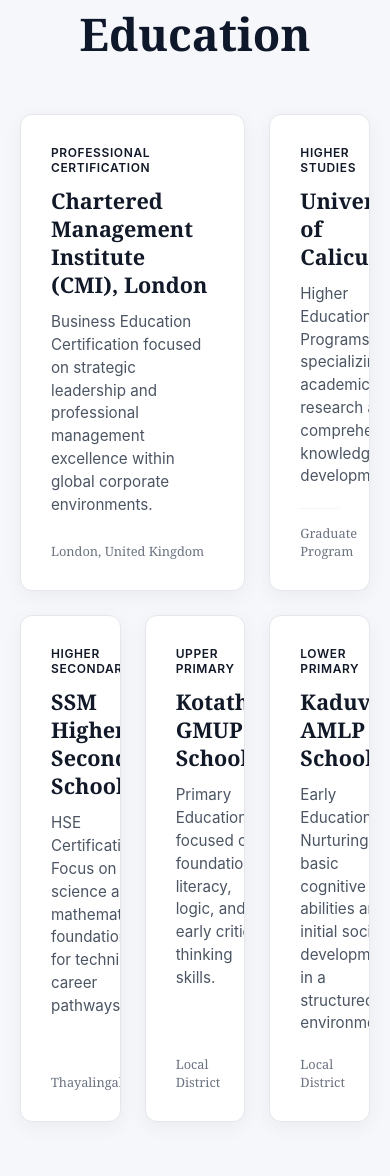
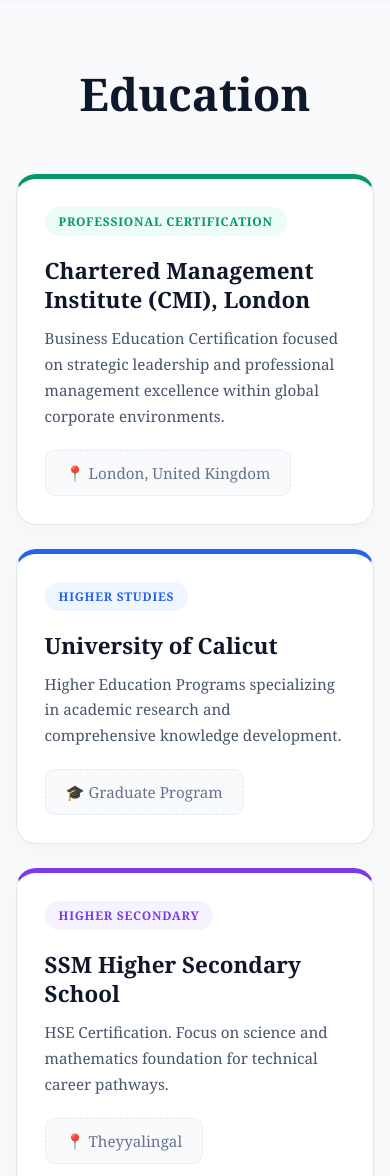
Before and after one commit to minshak/musthak-portfolio, a plain HTML site: page index.html in a window 390 px wide. Shown: the part 2000-3176 px from the top of the page. Drawn offline with nearby package versions, Linux system fonts and the light colour scheme.

```diff
--- a/index.html
+++ b/index.html
@@ -80,58 +80,63 @@
         </div>
     </div>
 </section>
+<!-- UPDATED MODERN EDUCATION SECTION -->
     <section id="education">
         <h1 class="title">Education</h1>
 
-    <div class="education-bento-container">
-        <!-- Card 1: CMI London (Large Block) -->
-        <div class="edu-bento-card large-span">
-            <span class="detail-badge">Professional Certification</span>
-            <h3 class="item-name">Chartered Management Institute (CMI), London</h3>
-            <p class="sub-text">Business Education Certification focused on strategic leadership and professional management excellence within global corporate environments.</p>
-            <div class="card-footer">
-                <span class="footer-meta">London, United Kingdom</span>
-            </div>
+        <div class="education-interface-wrapper">
+            <!-- Left Navigation Tabs (Visible on Desktop) -->
+            <div class="edu-navigation-tabs">
+                <button class="edu-tab-btn active" onclick="switchEduTab(event, 'cert-cmi')">Professional Certification</button>
+                <button class="edu-tab-btn" onclick="switchEduTab(event, 'edu-calicut')">Higher Studies</button>
+                <button class="edu-tab-btn" onclick="switchEduTab(event, 'edu-ssm')">Higher Secondary</button>
+                <button class="edu-tab-btn" onclick="switchEduTab(event, 'edu-gmup')">Upper Primary</button>
+                <button class="edu-tab-btn" onclick="switchEduTab(event, 'edu-amlp')">Lower Primary</button>
             </div>
 
-        <!-- Card 2: Calicut University -->
-        <div class="edu-bento-card">
-            <span class="detail-badge">Higher Studies</span>
-            <h3 class="item-name">University of Calicut</h3>
-            <p class="sub-text">Higher Education Programs specializing in academic research and comprehensive knowledge development.</p>
-            <div class="card-footer divider-top">
-                <span class="footer-meta">Graduate Program</span>
-            </div>
+            <!-- Content Display Deck (Converts to scrolling cards on Mobile Viewports) -->
+            <div class="edu-content-deck">
+
+                <!-- Card 1 -->
+                <div id="cert-cmi" class="edu-display-card active-panel">
+                    <span class="edu-tag-label cert-tag">Professional Certification</span>
+                    <h3 class="edu-institution-title">Chartered Management Institute (CMI), London</h3>
+                    <p class="edu-description-text">Business Education Certification focused on strategic leadership and professional management excellence within global corporate environments.</p>
+                    <div class="edu-card-meta">📍 London, United Kingdom</div>
                 </div>
 
-        <!-- Card 3: SSM Higher Secondary -->
-        <div class="edu-bento-card">
-            <span class="detail-badge">Higher Secondary</span>
-            <h3 class="item-name">SSM Higher Secondary School</h3>
-            <p class="sub-text">HSE Certification. Focus on science and mathematics foundation for technical career pathways.</p>
-            <div class="card-footer">
-                <span class="footer-meta">Thayalingal</span>
-            </div>
+                <!-- Card 2 -->
+                <div id="edu-calicut" class="edu-display-card">
+                    <span class="edu-tag-label higher-tag">Higher Studies</span>
+                    <h3 class="edu-institution-title">University of Calicut</h3>
+                    <p class="edu-description-text">Higher Education Programs specializing in academic research and comprehensive knowledge development.</p>
+                    <div class="edu-card-meta">🎓 Graduate Program</div>
                 </div>
 
-        <!-- Card 4: Kotathangadi GMUP -->
-        <div class="edu-bento-card">
-            <span class="detail-badge">Upper Primary</span>
-            <h3 class="item-name">Kotathangadi GMUP School</h3>
-            <p class="sub-text">Primary Education focused on foundational literacy, logic, and early critical thinking skills.</p>
-            <div class="card-footer">
-                <span class="footer-meta">Local District</span>
-            </div>
+                <!-- Card 3 -->
+                <div id="edu-ssm" class="edu-display-card">
+                    <span class="edu-tag-label school-tag">Higher Secondary</span>
+                    <h3 class="edu-institution-title">SSM Higher Secondary School</h3>
+                    <p class="edu-description-text">HSE Certification. Focus on science and mathematics foundation for technical career pathways.</p>
+                    <div class="edu-card-meta">📍 Theyyalingal</div>
                 </div>
 
-        <!-- Card 5: Kaduvalur AMLP -->
-        <div class="edu-bento-card">
-            <span class="detail-badge">Lower Primary</span>
-            <h3 class="item-name">Kaduvalur AMLP School</h3>
-            <p class="sub-text">Early Education. Nurturing basic cognitive abilities and initial social development in a structured environment.</p>
-            <div class="card-footer">
-                <span class="footer-meta">Local District</span>
+                <!-- Card 4 -->
+                <div id="edu-gmup" class="edu-display-card">
+                    <span class="edu-tag-label school-tag">Upper Primary</span>
+                    <h3 class="edu-institution-title">Kottathangadi GMUP School</h3>
+                    <p class="edu-description-text">Primary Education focused on foundational literacy, logic, and early critical thinking skills.</p>
+                    <div class="edu-card-meta">📍 Local District</div>
                 </div>
+
+                <!-- Card 5 -->
+                <div id="edu-amlp" class="edu-display-card">
+                    <span class="edu-tag-label school-tag">Lower Primary</span>
+                    <h3 class="edu-institution-title">Kaduvallur AMLP School</h3>
+                    <p class="edu-description-text">Early Education. Nurturing basic cognitive abilities and initial social development in a structured environment.</p>
+                    <div class="edu-card-meta">📍 Local District</div>
+                </div>
+
             </div>
         </div>
     </section>
@@ -153,27 +158,27 @@
                 tailored for publications and digital media.</p>
             </div>
             <div class="card">
-                <img src="journalism.jpeg">
+                <img src="film.jpeg" alt="documentary">
                 <h2>Documentry & Docufiction Filmmaking</h2>
                 <p>Specialized in visual storytelling through both factual and hybrid formats, this service blends real-life documentation
                  with creative narration. It focuses on producing impactful films that highlight social issues,
                  human experiences, and meaningful narratives with cinematic expression.</p>
             </div>
             <div class="card">
-                <img src="journalism.jpeg" alt="cartoon">
+                <img src="cartoon.jpeg" alt="cartoon">
                 <h2>Illustration and Cartoon Design</h2>
                 <p>Creative visual communication through illustrations and cartoons that simplify complex ideas and enhance storytelling.
                 This service combines artistic expression with conceptual thinking to produce engaging visuals for media,
                 publications, and digital platforms.</p>
             </div>
             <div class="card">
-                <img src="editing.jpeg" alt="story">
+                <img src="social.jpeg" alt="story">
                 <h2>Social Awareness Content Creation </h2>
                 <p>Focused on creating impactful content that highlights social issues and encourages awareness and change. This service uses storytelling, visuals,
                 and media strategies to communicate important messages that inspire understanding and action.</p>
             </div>
             <div class="card">
-                <img src="journalism.jpeg">
+                <img src="story.jpeg">
                 <h2>Story development & Script Writing</h2>
                 <p>This service involves building strong narratives from concept to script, including character development, plot structuring, and dialogue writing.
                 It is tailored for films, documentaries, and digital content, ensuring engaging and well-paced storytelling.</p>
@@ -395,6 +400,14 @@
     <p>Info. Support. Marketing</p>
 </footer>
 <script>
+   function switchEduTab(event, targetPanelId) {
+    const tabButtons = document.querySelectorAll('.edu-tab-btn');
+    tabButtons.forEach(btn => btn.classList.remove('active'));
+    const displayPanels = document.querySelectorAll('.edu-display-card');
+    displayPanels.forEach(panel => panel.classList.remove('active-panel'));
+    event.currentTarget.classList.add('active');
+    document.getElementById(targetPanelId).classList.add('active-panel');
+}
     function toggleMenu(){
         document.getElementById("menu").classList.toggle("active");
     }
--- a/style.css
+++ b/style.css
@@ -222,86 +222,188 @@
 }
 
 /* Education section */
+
 #education {
-    padding-bottom: 80px;
+    padding: 90px 8%;
+    background-color: #f8fafc;
     box-sizing: border-box;
 }
 
-.education-bento-container {
-    display: grid;
-    grid-template-columns: repeat(3, 1fr);
-    gap: 24px;
+.education-interface-wrapper {
+    display: flex;
+    gap: 40px;
     max-width: 1100px;
-    margin: 20px auto;
-    padding: 0 20px;
-    box-sizing: border-box;
+    margin: 40px auto 0 auto;
+    background: #ffffff;
+    padding: 30px;
+    border-radius: 24px;
+    box-shadow: 0 10px 30px rgba(15, 23, 42, 0.04);
+    border: 1px solid #e2e8f0;
 }
 
-.edu-bento-card {
-    background-color: #ffffff;
-    border: 1px solid #e5e7eb;
-    border-radius: 12px;
-    padding: 30px;
+/* Sidebar Tab Columns */
+.edu-navigation-tabs {
     display: flex;
     flex-direction: column;
-    justify-content: space-between;
-    box-sizing: border-box;
-    overflow: hidden;
-    min-height: 250px;
-    box-shadow: 0 5px 20px rgba(0, 0, 0, 0.05);
-    transition: 0.4s;
+    gap: 12px;
+    width: 320px;
+    min-width: 320px;
+    border-right: 2px solid #f1f5f9;
+    padding-right: 20px;
 }
 
-.large-span {
-    grid-column: span 2;
+.edu-tab-btn {
+    background: transparent;
+    border: none;
+    padding: 16px 20px;
+    text-align: left;
+    font-size: 1rem;
+    font-weight: 600;
+    color: #64748b;
+    cursor: pointer;
+    border-radius: 12px;
+    transition: all 0.3s cubic-bezier(0.4, 0, 0.2, 1);
 }
 
-.edu-bento-card:hover {
-    transform: translateY(-10px);
-    box-shadow: 0 15px 35px rgba(37, 99, 235, 0.2);
-    border-color: #d1d5db;
+.edu-tab-btn:hover {
+    background-color: #f1f5f9;
+    color: #0f172a;
+    padding-left: 25px;
 }
 
-.edu-bento-card .detail-badge {
-    font-family: -apple-system, BlinkMacSystemFont, "Segoe UI", Roboto, sans-serif;
-    font-size: 0.75rem;
-    font-weight: 600;
-    text-transform: uppercase;
-    letter-spacing: 0.05em;
-    color: #111827;
-    margin-bottom: 12px;
-    display: block;
+.edu-tab-btn.active {
+    background-color: #0f172a;
+    color: #ffffff;
+    box-shadow: 0 4px 12px rgba(15, 23, 42, 0.15);
 }
 
-.edu-bento-card .item-name {
-    font-family: 'Georgia', 'Times New Roman', serif;
-    font-size: 1.35rem;
+/* Panel Deck Control Base */
+.edu-content-deck {
+    flex-grow: 1;
+    position: relative;
+    display: flex;
+    align-items: center;
+}
+
+.edu-display-card {
+    display: none;
+    width: 100%;
+    animation: fadePanelIn 0.5s ease forward;
+}
+
+/* Desktop toggle control helper class */
+.edu-display-card.active-panel {
+    display: flex;
+    flex-direction: column;
+}
+
+@keyframes fadePanelIn {
+    from { opacity: 0; transform: translateY(8px); }
+    to { opacity: 1; transform: translateY(0); }
+}
+
+/* Decorative Design Badges */
+.edu-tag-label {
+    align-self: flex-start;
+    font-size: 0.75rem;
     font-weight: 700;
-    color: #111827;
-    margin: 0 0 12px 0;
+    text-transform: uppercase;
+    letter-spacing: 0.06em;
+    padding: 6px 14px;
+    border-radius: 30px;
+    margin-bottom: 20px;
+}
+.cert-tag { background: #ecfdf5; color: #059669; }
+.higher-tag { background: #eff6ff; color: #2563eb; }
+.school-tag { background: #f5f3ff; color: #7c3aed; }
+
+.edu-institution-title {
+    font-family: 'Georgia', serif;
+    font-size: 2rem;
+    color: #0f172a;
+    margin: 0 0 16px 0;
     line-height: 1.3;
 }
 
-.edu-bento-card .sub-text {
-    font-family: -apple-system, BlinkMacSystemFont, "Segoe UI", Roboto, sans-serif;
-    font-size: 0.95rem;
-    line-height: 1.5;
-    color: #4b5563;
-    margin: 0 auto 20px 0;
+.edu-description-text {
+    font-size: 1.05rem;
+    color: #475569;
+    line-height: 1.7;
+    margin: 0 0 30px 0;
 }
 
-.card-footer {
-    margin-top: auto;
-    font-family: -apple-system, BlinkMacSystemFont, "Segoe UI", Roboto, sans-serif;
-    font-size: 0.8rem;
-    color: #6b7280;
+.edu-card-meta {
+    font-size: 0.95rem;
+    font-weight: 500;
+    color: #64748b;
+    background: #f8fafc;
+    padding: 12px 20px;
+    border-radius: 10px;
+    align-self: flex-start;
+    border: 1px dashed #e2e8f0;
 }
 
-.divider-top {
-    border-top: 1px solid #f3f4f6;
-    padding-top: 15px;
+@media (max-width: 991px) {
+    #education {
+        padding: 60px 4%;
+    }
+
+    .education-interface-wrapper {
+        flex-direction: column;
+        background: transparent;
+        border: none;
+        box-shadow: none;
+        padding: 0;
+        gap: 0;
+    }
+
+    /* Completely hide navigation buttons on mobile to avoid boring list clutter */
+    .edu-navigation-tabs {
+        display: none;
+    }
+
+    .edu-content-deck {
+        display: flex;
+        flex-direction: column;
+        gap: 24px;
+        width: 100%;
+    }
+
+    /* Transform cards into eye-catching standalone blocks on mobile */
+    .edu-display-card {
+        display: flex !important;
+        flex-direction: column;
+        background: #ffffff;
+        padding: 28px;
+        border-radius: 20px;
+        border: 1px solid #e2e8f0;
+        border-top: 5px solid #0f172a;
+        box-shadow: 0 6px 20px rgba(0, 0, 0, 0.03);
+        transition: transform 0.3s ease, box-shadow 0.3s ease;
+    }
+
+    /* Accent color configurations unique to item positions */
+    .edu-display-card:nth-child(1) { border-top-color: #059669; }
+    .edu-display-card:nth-child(2) { border-top-color: #2563eb; }
+    .edu-display-card:nth-child(3),
+    .edu-display-card:nth-child(4),
+    .edu-display-card:nth-child(5) { border-top-color: #7c3aed; }
+
+    .edu-display-card:hover {
+        transform: translateY(-4px);
+        box-shadow: 0 12px 25px rgba(15, 23, 42, 0.08);
+    }
+
+    .edu-institution-title {
+        font-size: 1.4rem;
+        margin-bottom: 12px;
+    }
+
+    .edu-description-text {
+        font-size: 0.95rem;
+        margin-bottom: 20px;
+    }
 }
-
 /* SERVICES SECTION */
 #services {
     padding: 80px 8%;
```
Also changed, not shown: cartoon.jpeg (added), film.jpeg (added), social.jpeg (added), story.jpeg (added). Lines whose indentation alone changed are shown as unchanged.
